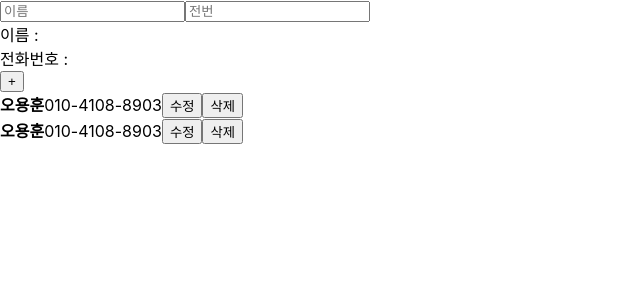
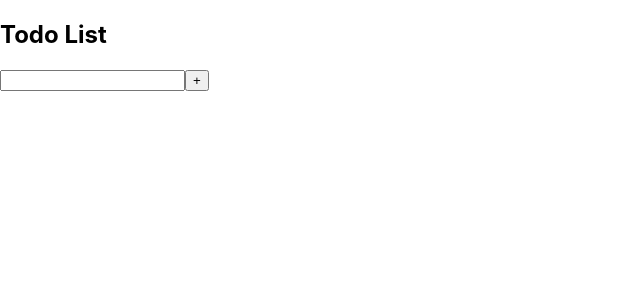
Before and after one commit to obeybook/react-study, a React (Create React App) app: page / in a window 1280 px wide. Shown: the top 300 px of the page, without its empty margins (0-640 px from the left). Built offline with nearby package versions, Linux system fonts and the light colour scheme.

Commit message:
배열 다루기와 todo(input연습)

```diff
--- a/src/App.js
+++ b/src/App.js
@@ -4,99 +4,110 @@ import React, {Component} from 'react';
 // import Counter from './Counter';
 // import InputExample from './inputExample';
 // import PracticeInputExample from './practice/PracticeInputExample';
-// import TodoListHeader from './practice/TodoList/TodoListHeader';
-// import TodoList from './practice/TodoList/TodoList';
-// import TodoListInert from './practice/TodoList/TodoListInert';
-import PracticeArrayForm from './practice/PracticeArray/PracticeArrayForm';
-import PracticeArrayInfoList from './practice/PracticeArray/PracticeArrayInfoList';
+
+import TodoListHeader from './practice/TodoList/TodoListHeader';
+import TodoList from './practice/TodoList/TodoList';
+import TodoListInert from './practice/TodoList/TodoListInert';
+
+// import PracticeArrayForm from './practice/PracticeArray/PracticeArrayForm';
+// import PracticeArrayInfoList from './practice/PracticeArray/PracticeArrayInfoList';
 import './App.css'
 
 class App extends Component{
-  id = 2
+  // id = 2
+  // state = {
+  //   information : [
+  //     {
+  //       id : 0,
+  //       name : '오용훈',
+  //       phone : '010-4108-8903'
+  //     },{
+  //       id : 1,
+  //       name : '오용훈',
+  //       phone : '010-4108-8903'
+  //     }
+  //   ],
+  //   keyword : ''
+  // }
+
+  // handleChange = (e) => {
+  //   this.setState({
+  //     keyword : e.target.value
+  //   })
+  // }
+
+  // handleCreate = (data) => {
+  //   const { information } = this.state;
+  //   this.setState({
+  //     information : information.concat({
+  //       id: this.id++,
+  //       ...data
+  //     })
+  //   })
+  // }
+
+  // handleRemove = (id) => {
+  //   const { information } = this.state;
+  //   this.setState({
+  //     information : information.filter(
+  //       info => info.id !== id
+  //     )
+  //   })
+  // }
+
+  // handleUpdate = (id, data) => {
+  //   const { information } = this.state;
+  //   this.setState({
+  //     information : information.map(
+  //       item => id === item.id
+  //         ? {...item, ...data}
+  //         : item
+  //     )
+  //   })
+  // }
+
+  // render(){
+  //   const { information, keyword } = this.state;
+  //   const filteredList = information.filter(
+  //     data => data.name === keyword
+  //   )
+  //   return(
+  //     <>
+  //       <PracticeArrayForm onCreate={this.handleCreate}/>
+  //       <div>
+  //         <input type="text" placeholder="search" onChange={this.handleChange} value={keyword} />
+  //       </div>
+  //       <PracticeArrayInfoList data={filteredList} onRemove={this.handleRemove} onUpdate={this.handleUpdate}/>
+  //     </>
+  //   )
+  // }
+
+
+
   state = {
-    information : [
-      {
-        id : 0,
-        name : '오용훈',
-        phone : '010-4108-8903'
-      },{
-        id : 1,
-        name : '오용훈',
-        phone : '010-4108-8903'
-      }
-    ]
+      todoList : [
+      ]
   }
-
-  handleCreate = (data) => {
-    const { information } = this.state;
+  handleCreate = (list) => {
+    const { todoList } = this.state;
     this.setState({
-      information : information.concat({
-        id: this.id++,
-        ...data
+      todoList : todoList.concat({
+        key : todoList.length,
+        name : list.todo
       })
     })
   }
 
-  handleRemove = (id) => {
-    const { information } = this.state;
-    this.setState({
-      information : information.filter(
-        info => info.id !== id
-      )
-    })
+  render(){
+    const { todoList } = this.state;
+    return (
+      <>
+        <TodoListHeader />
+        <TodoList data={todoList}/>
+        <TodoListInert onCreate={this.handleCreate}/>
+      </>
+    );
   }
-
-  handleUpdate = (id, data) => {
-    const { information } = this.state;
-    this.setState({
-      information : information.map(
-        item => id === item.id
-          ? {...item, ...data}
-          : item
-      )
-    })
-  }
-
-  render(){
-    const { information } = this.state;
-    return(
-      <>
-        <PracticeArrayForm onCreate={this.handleCreate}/>
-        <PracticeArrayInfoList data={information} onRemove={this.handleRemove} onUpdate={this.handleUpdate}/>
-      </>
-    )
-  }
-
-
-
-
-  // state = {
-  //     todoList : [
-  //       {
-  //         name : '오용훈'
-  //       }
-  //     ]
-  // }
-
-  // handleCreate = (list) => {
-  //   const { todoList } = this.state;
-  //   this.setState({
-  //     todoList : todoList.concat({
-  //       list : list.todo
-  //     })
-  //   })
-  // }
-
-  // render(){
-  //   const { todoList } = this.state;
-  //   return (
-  //     <>
-  //       <TodoListHeader />
-  //       <TodoList key={todoList.id} contents={todoList}/>
-  //       <TodoListInert onCreate={this.handleCreate}/>
-  //     </>
-  //   );
-  // }
 
 }
 
--- a/src/practice/PracticeArray/PracticeArrayForm.js
+++ b/src/practice/PracticeArray/PracticeArrayForm.js
@@ -22,6 +22,7 @@ class PracticeArrayForm extends Component{
     }
 
     render(){
+        console.log("asd")
         return(
             <form onSubmit={this.handleSubmit}>
                 <input type="text" placeholder="이름" value={this.state.name} onChange={this.inputChange} name="name"/>
--- a/src/practice/PracticeArray/PracticeArrayInfoList.js
+++ b/src/practice/PracticeArray/PracticeArrayInfoList.js
@@ -6,7 +6,15 @@ class PracticeArrayInfoList extends Component{
         data : []
     }
 
+    shouldComponentUpdate(nextProps, nextState){
+        console.log(nextProps.data)
+        console.log(this.props.data)
+        console.log(nextProps.data !== this.props.data)
+        return nextProps.data !== this.props.data
+    }
+
     render(){
+        console.log("asd")
         const { data , onRemove , onUpdate} = this.props
         const list = data.map(
             info => (<PracticeArrayInfo key={info.id} info={info} remove={onRemove} update={onUpdate} />)
--- a/src/practice/TodoList/TodoInfo.js
+++ b/src/practice/TodoList/TodoInfo.js
@@ -1,10 +1,11 @@
 import React, { Component } from 'react';
 
 class TodoListInfo extends Component{
+
     render(){
-        console.log(this.props)
+        const { id, name } = this.props;
         return(
-            <li>{this.props.contents}</li>
+            <li><span>{id}</span>{name}</li>
         )
     }
 }
--- a/src/practice/TodoList/TodoList.js
+++ b/src/practice/TodoList/TodoList.js
@@ -3,11 +3,14 @@ import TodoListInfo from './TodoInfo';
 
 class TodoList extends Component{
     render(){
-        console.log(this.props.contents[0].name)
+        const { data } = this.props;
+        const list = data.map(
+            info => <TodoListInfo id={info.key} name={info.name} />
+        )
         return(
             <div>
                 <ul>
-                    <TodoListInfo contents={this.props.contents[0].name}/>
+                    { list }
                 </ul>
             </div>
         )
```
